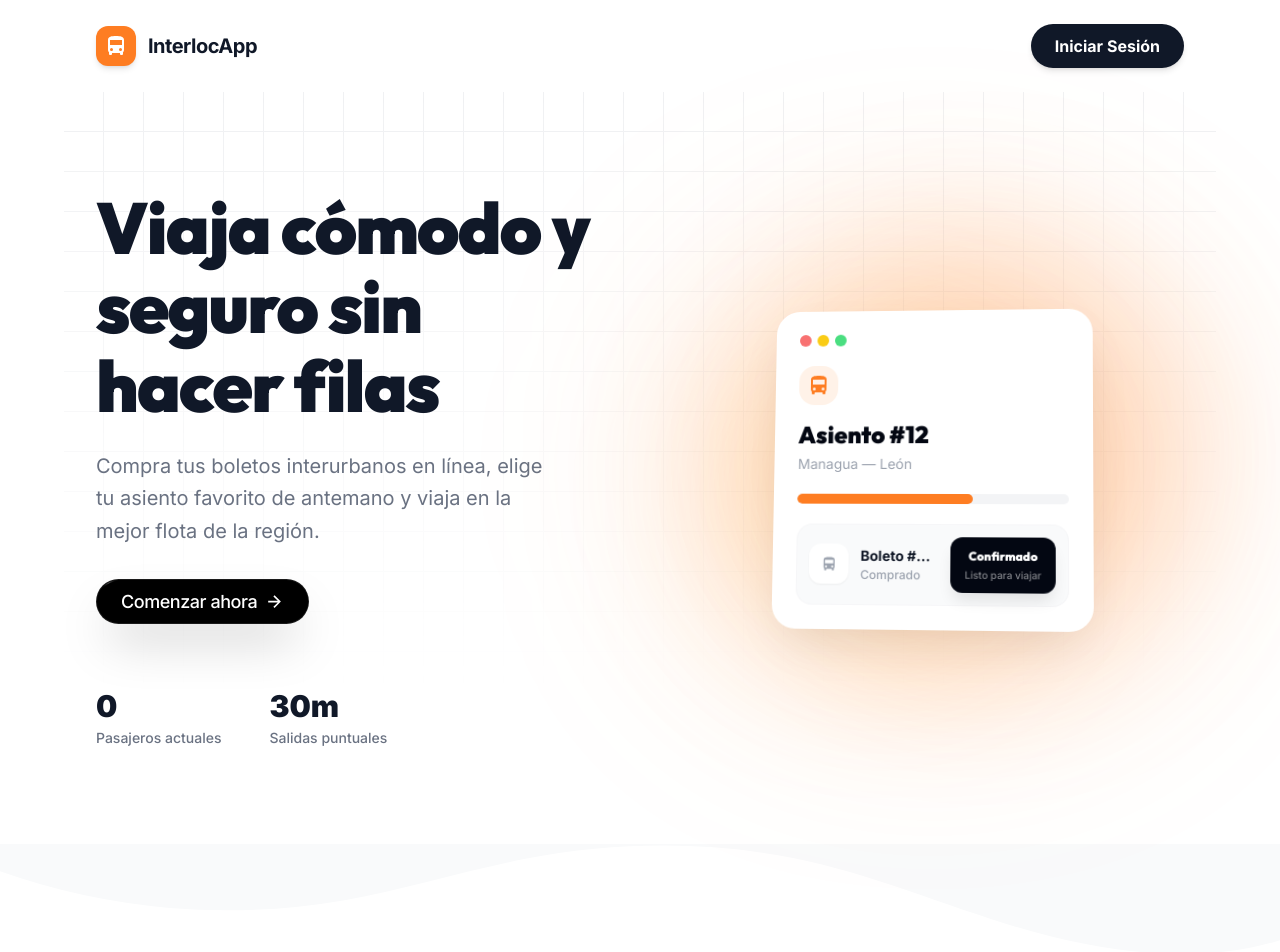
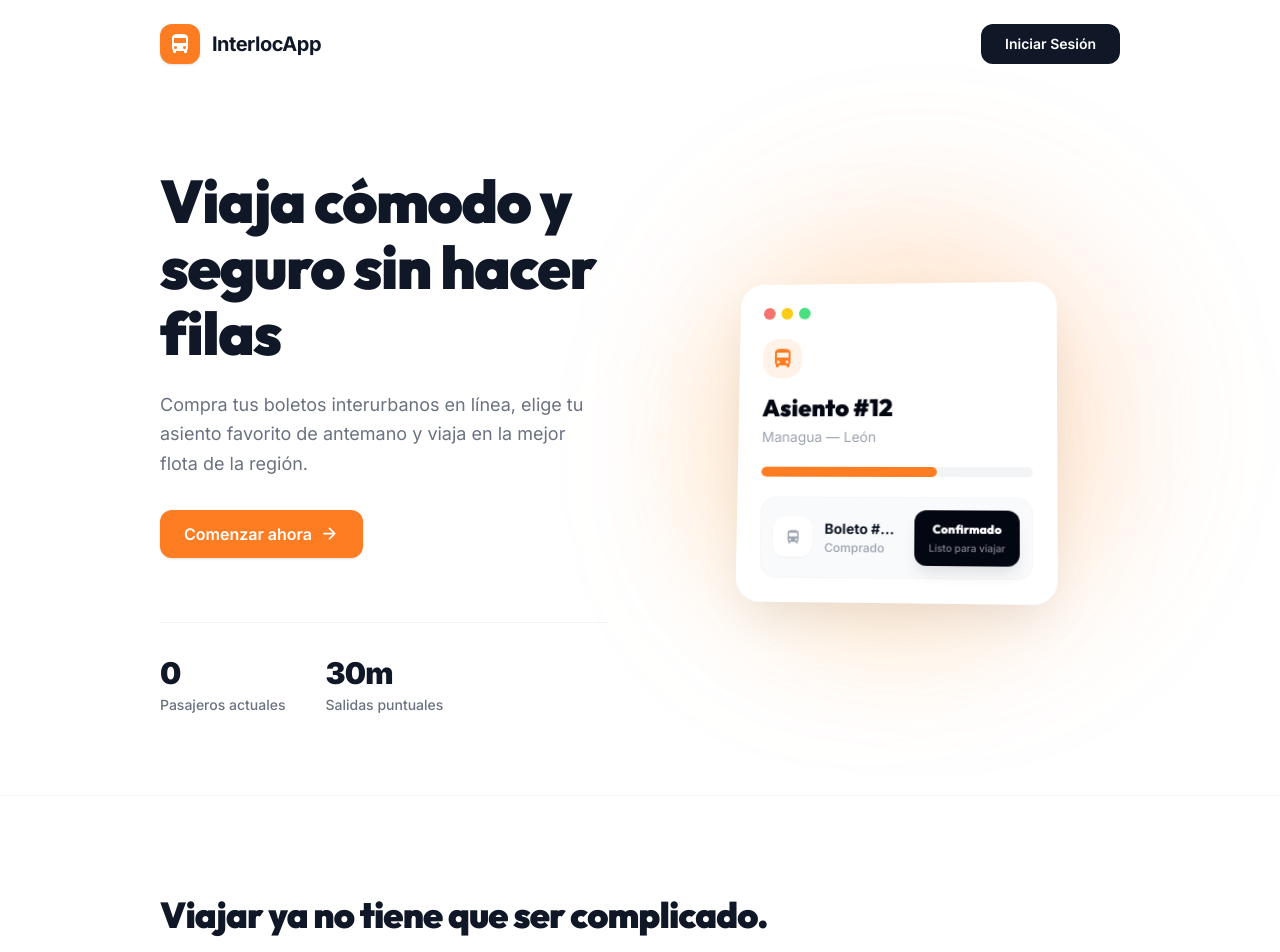
Before and after one commit to Zeols/interlocapp, a Next.js app: page / in a window 1280 px wide. Shown: the top 952 px of the page. Built offline with nearby package versions, Linux system fonts and the light colour scheme.

Commit message:
Mejoras de tamaño UI

```diff
--- a/src/app/dashboard/layout.tsx
+++ b/src/app/dashboard/layout.tsx
@@ -31,7 +31,7 @@ export default function DashboardLayout({
   return (
     <div className="min-h-screen bg-gray-50/50 flex">
       {/* Sidebar - Premium Light */}
-      <aside className="w-64 bg-white/80 backdrop-blur-xl border-r border-gray-200/60 flex flex-col fixed inset-y-0 left-0 z-50 shadow-[4px_0_24px_rgba(0,0,0,0.02)]">
+      <aside className="w-64 bg-white border-r border-gray-100 flex flex-col fixed inset-y-0 left-0 z-50 shadow-sm">
         <div className="p-6">
           <Link href="/" className="flex items-center gap-3 group">
             <div className="w-9 h-9 bg-gray-900 rounded-xl flex items-center justify-center text-white shadow-md transition-transform group-hover:scale-105">
@@ -74,7 +74,7 @@ export default function DashboardLayout({
         {/* Background ambient light */}
         <div className="absolute top-0 left-0 right-0 h-96 bg-gradient-to-b from-primary/5 to-transparent -z-10 pointer-events-none"></div>
 
-        <header className="h-20 bg-white/60 backdrop-blur-md border-b border-gray-200/60 px-8 flex items-center justify-between sticky top-0 z-40">
+        <header className="h-20 bg-white border-b border-gray-100 px-8 flex items-center justify-between sticky top-0 z-40">
           <h2 className="font-black text-gray-900 text-xl tracking-tight">Panel Operativo</h2>
           <div className="flex items-center gap-4">
             <div className="text-right hidden sm:block">
--- a/src/app/dashboard/page.tsx
+++ b/src/app/dashboard/page.tsx
@@ -20,7 +20,7 @@ export default function DashboardHome() {
             Monitoreo en tiempo real de la flota y ventas.
           </p>
         </div>
-        <div className="text-sm text-gray-600 bg-white/80 backdrop-blur-md px-4 py-2 rounded-full border border-gray-200/60 shadow-sm font-medium flex items-center gap-2">
+        <div className="text-sm text-gray-600 bg-white px-4 py-2 rounded-full border border-gray-100 shadow-sm font-medium flex items-center gap-2">
           <span className="w-2 h-2 rounded-full bg-emerald-500 animate-pulse"></span>
           {new Date().toLocaleDateString("es-ES", { weekday: 'long', year: 'numeric', month: 'long', day: 'numeric' })}
         </div>
@@ -29,7 +29,7 @@ export default function DashboardHome() {
       {/* Estadísticas (Bento Style) */}
       <div className="grid grid-cols-1 sm:grid-cols-2 lg:grid-cols-4 gap-4 md:gap-6">
         {stats.map((stat, i) => (
-          <Card key={i} className="rounded-[2rem] border-gray-200/60 bg-white/80 backdrop-blur-sm shadow-sm hover:shadow-lg hover:-translate-y-1 transition-all duration-300">
+          <Card key={i} className="rounded-[2rem] border-gray-100 bg-white shadow-sm hover:shadow-md hover:-translate-y-1 transition-all duration-300">
             <CardHeader className="flex flex-row items-center justify-between pb-2 pt-6 px-6">
               <CardTitle className="text-sm font-bold text-gray-500">{stat.title}</CardTitle>
               <div className={`w-12 h-12 rounded-2xl flex items-center justify-center ${stat.bg} ${stat.color}`}>
@@ -49,7 +49,7 @@ export default function DashboardHome() {
       {/* Sección Inferior */}
       <div className="grid grid-cols-1 lg:grid-cols-3 gap-4 md:gap-6">
         <div className="lg:col-span-2">
-          <Card className="rounded-[2rem] border-gray-200/60 bg-white/80 backdrop-blur-sm shadow-sm h-full">
+          <Card className="rounded-[2rem] border-gray-100 bg-white shadow-sm h-full">
             <CardHeader className="px-8 pt-8">
               <CardTitle className="font-black text-gray-900">Últimas Ventas</CardTitle>
             </CardHeader>
--- a/src/app/forgot/page.tsx
+++ b/src/app/forgot/page.tsx
@@ -24,14 +24,13 @@ export default function ForgotPage() {
     <div className="min-h-screen flex w-full">
       {/* Lado izquierdo oscuro */}
       <div className="hidden lg:flex w-[45%] bg-gray-900 p-16 flex-col justify-center relative overflow-hidden">
-        <div className="absolute top-0 right-0 w-[40vw] h-[40vw] bg-primary/10 rounded-full blur-[100px] pointer-events-none" />
         <div className="relative z-10 text-white max-w-lg">
-          <h2 className="text-5xl font-black leading-[1.1] mb-6">
+          <h2 className="text-4xl md:text-5xl font-black leading-[1.1] tracking-tight mb-6">
             Recupera tu
             <br />
             acceso
           </h2>
-          <p className="text-gray-400 text-lg leading-relaxed">
+          <p className="text-gray-400 text-lg leading-relaxed max-w-md">
             Te enviaremos un enlace a tu correo para que puedas restablecer tu contraseña de forma segura.
           </p>
         </div>
--- a/src/app/login/page.tsx
+++ b/src/app/login/page.tsx
@@ -25,16 +25,14 @@ export default function LoginPage() {
     <div className="min-h-screen flex w-full">
       {/* Lado izquierdo oscuro */}
       <div className="hidden lg:flex w-[45%] bg-gray-900 p-16 flex-col justify-center relative overflow-hidden">
-        <div className="absolute top-0 right-0 w-[40vw] h-[40vw] bg-primary/10 rounded-full blur-[100px] pointer-events-none" />
         <div className="relative z-10 text-white max-w-lg">
-          <h2 className="text-5xl font-black leading-[1.1] mb-6">
+          <h2 className="text-4xl md:text-5xl font-black leading-[1.1] tracking-tight mb-6">
             Tu viaje comienza
             <br />
             aquí
           </h2>
-          <p className="text-gray-400 text-lg leading-relaxed">
-            Inicia sesión para comprar tus boletos, elegir tus asientos y llevar
-            un registro de todos tus viajes.
+          <p className="text-gray-400 text-lg leading-relaxed max-w-md">
+            Inicia sesión para comprar tus boletos, elegir tus asientos y llevar un registro de todos tus viajes.
           </p>
         </div>
       </div>
--- a/src/app/page.tsx
+++ b/src/app/page.tsx
@@ -13,8 +13,6 @@ import {
   mdiShieldCheckOutline,
 } from "@mdi/js";
 import { BrowserCard } from "@/components/ui/BrowserCard";
-import ShimmerButton from "@/components/magicui/shimmer-button";
-import { GridPattern } from "@/components/magicui/grid-pattern";
 
 export default function LandingPage() {
   const router = useRouter();
@@ -25,81 +23,54 @@ export default function LandingPage() {
 
   return (
     <div className="min-h-screen bg-white flex flex-col relative overflow-hidden">
-      <nav className="flex items-center justify-between px-8 py-6 max-w-6xl mx-auto w-full relative z-20">
+      <nav className="flex items-center justify-between px-6 md:px-8 py-6 max-w-5xl mx-auto w-full relative z-20">
         <Link href="/" className="flex items-center gap-3 cursor-pointer group">
-          <div className="w-10 h-10 bg-primary rounded-xl flex items-center justify-center text-white shadow-md transition-transform group-hover:scale-105">
+          <div className="w-10 h-10 bg-primary rounded-xl flex items-center justify-center text-white shadow-sm transition-transform group-hover:-translate-y-0.5">
             <Icon path={mdiBus} size={1} />
           </div>
           <span className="font-bold text-gray-900 text-xl tracking-tight transition-colors group-hover:text-primary">InterlocApp</span>
         </Link>
         <button
           onClick={goLogin}
-          className="bg-gray-900 hover:bg-gray-800 text-white font-bold px-4 py-2 text-sm md:text-base md:px-6 md:py-2.5 rounded-full whitespace-nowrap transition-all duration-300 hover:scale-105 active:scale-95 cursor-pointer shadow-md hover:shadow-lg"
+          className="bg-gray-900 hover:bg-gray-800 text-white font-semibold px-4 py-2 md:px-6 md:py-2.5 rounded-xl text-sm transition-all duration-200"
         >
           Iniciar Sesión
         </button>
       </nav>
 
       {/* Hero Section */}
-      <main className="flex-1 w-full max-w-6xl mx-auto px-8 py-12 md:py-24 grid grid-cols-1 lg:grid-cols-2 gap-12 lg:gap-20 items-center relative z-10">
-        <GridPattern
-          width={40}
-          height={40}
-          x={-1}
-          y={-1}
-          className="absolute inset-0 h-full w-full opacity-50 [mask-image:linear-gradient(to_bottom,white,transparent_80%)] -z-10"
-        />
-
+      <main className="flex-1 w-full max-w-5xl mx-auto px-6 md:px-8 py-12 md:py-20 grid grid-cols-1 lg:grid-cols-2 gap-12 lg:gap-16 items-center relative z-10">
         <div>
-          <h1 className="text-4xl md:text-5xl lg:text-7xl font-black text-gray-900 leading-[1.1] tracking-tight mb-6">
+          <h1 className="text-4xl md:text-5xl lg:text-6xl font-black text-gray-900 leading-[1.1] tracking-tight mb-6">
             Viaja cómodo y seguro sin hacer filas
           </h1>
-          <p className="text-lg md:text-xl text-gray-500 mb-8 max-w-md leading-relaxed">
+          <p className="text-base md:text-lg text-gray-500 mb-8 max-w-md leading-relaxed">
             Compra tus boletos interurbanos en línea, elige tu asiento favorito de antemano y viaja en la mejor flota de la región.
           </p>
 
-          <div className="mt-8 flex gap-4" onClick={goLogin}>
-            <ShimmerButton className="shadow-2xl">
-              <span className="flex items-center gap-2 whitespace-pre-wrap text-center text-sm font-medium leading-none tracking-tight text-white dark:from-white dark:to-slate-900/10 lg:text-lg">
-                Comenzar ahora
-                <Icon path={mdiArrowRight} size={0.8} />
-              </span>
-            </ShimmerButton>
+          <div className="mt-8 flex gap-4">
+            <button onClick={goLogin} className="bg-primary hover:bg-primary/90 text-white font-semibold px-6 py-3 rounded-xl flex items-center gap-2 transition-all group shadow-sm hover:shadow">
+              Comenzar ahora
+              <Icon path={mdiArrowRight} size={0.8} className="transition-transform group-hover:translate-x-1" />
+            </button>
           </div>
 
-          <div className="flex items-center gap-12 mt-16">
+          <div className="flex items-center gap-10 mt-16 border-t border-gray-100 pt-8">
             <div>
-              <p className="text-3xl font-black text-gray-900">0</p>
+              <p className="text-3xl font-black text-gray-900 tracking-tight">0</p>
               <p className="text-sm font-medium text-gray-500 mt-1">Pasajeros actuales</p>
             </div>
             <div>
-              <p className="text-3xl font-black text-gray-900">30m</p>
+              <p className="text-3xl font-black text-gray-900 tracking-tight">30m</p>
               <p className="text-sm font-medium text-gray-500 mt-1">Salidas puntuales</p>
             </div>
           </div>
         </div>
 
-        <div className="hidden lg:block w-full relative">
-          <div className="absolute inset-0 bg-primary/20 blur-[100px] rounded-full"></div>
+        <div className="hidden lg:block w-full">
           <BrowserCard />
         </div>
       </main>
-
-      {/* Wave Divider */}
-      <div className="w-full overflow-hidden leading-[0] bg-white">
-        <svg
-          data-name="Layer 1"
-          xmlns="http://www.w3.org/2000/svg"
-          viewBox="0 0 1200 120"
-          preserveAspectRatio="none"
-          className="relative block w-[calc(100%+1.3px)] h-[60px] md:h-[120px]"
-        >
-          <path
-            d="M321.39,56.44c58-10.79,114.16-30.13,172-41.86,82.39-16.72,168.19-17.73,250.45-.39C823.78,31,906.67,72,985.66,92.83c70.05,18.48,146.53,26.09,214.34,3V0H0V27.35A600.21,600.21,0,0,0,321.39,56.44Z"
-            className="fill-gray-50"
-          ></path>
-        </svg>
-      </div>
 
       {/* Features Section */}
       <section className="bg-white py-24 relative z-10 border-t border-gray-100">
```
Also changed, not shown: src/app/signup/page.tsx (+3 -5 lines).
